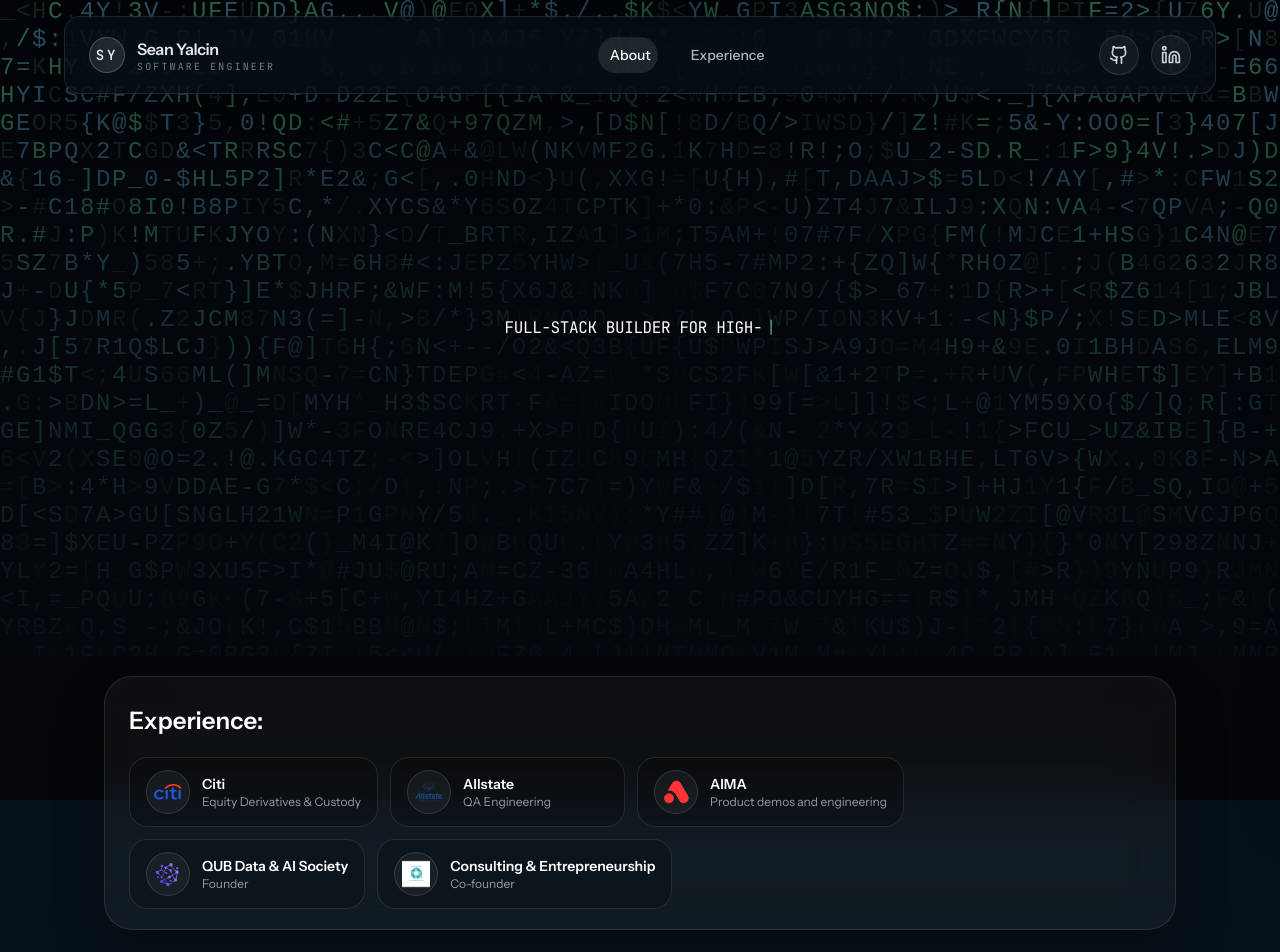
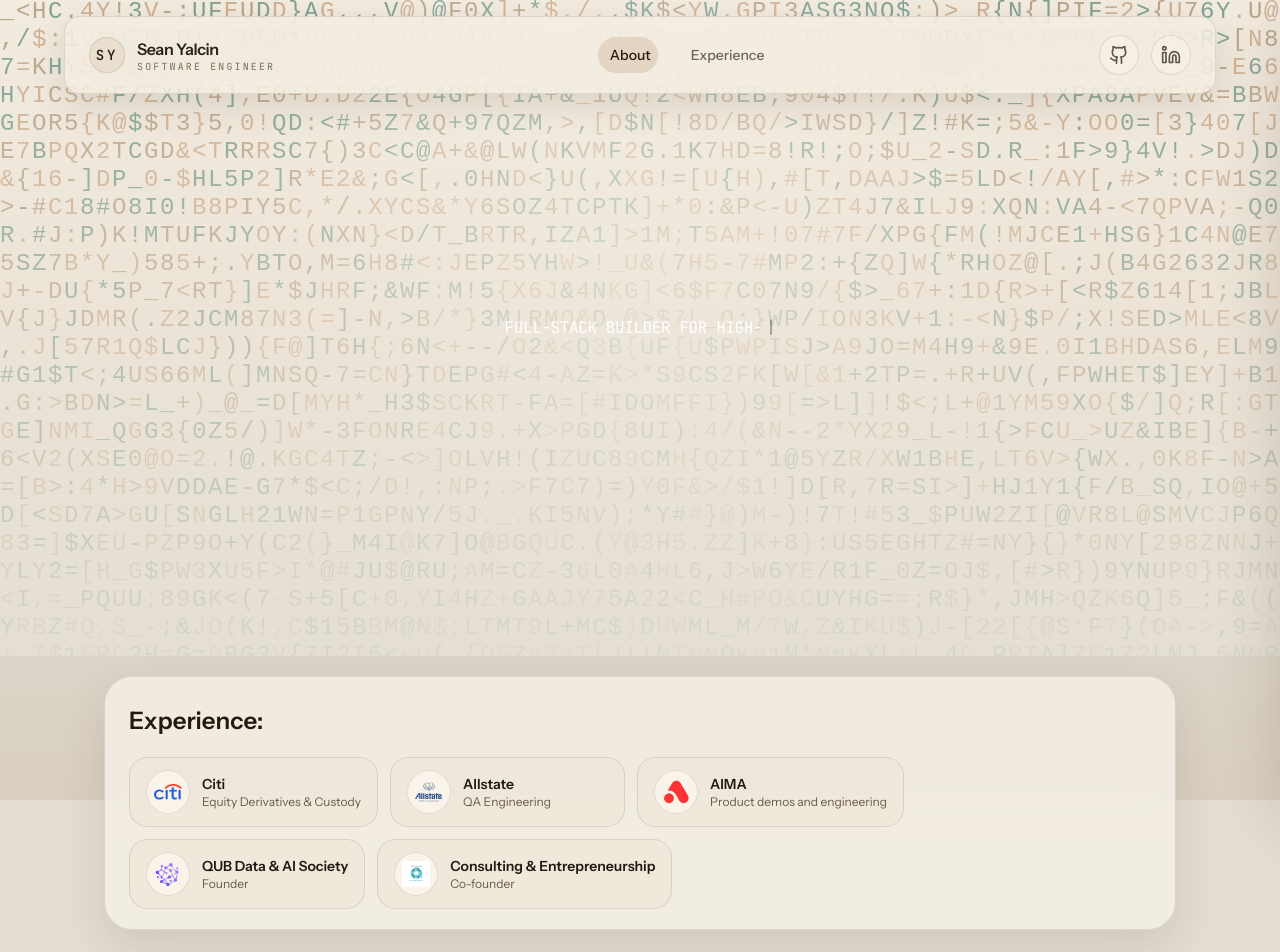
Before and after one commit to syalc1234/portfolio, a Next.js app: page / in a window 1280 px wide. Shown: the top 952 px of the page. Built offline with nearby package versions, Linux system fonts and the light colour scheme.

Commit message:
Updated colour scheme to cream.

```diff
--- a/app/globals.css
+++ b/app/globals.css
@@ -45,24 +45,24 @@
 
 :root {
   --radius: 0.625rem;
-  --background: oklch(0.13 0.03 241);
-  --foreground: oklch(0.96 0.01 241);
-  --card: oklch(0.17 0.03 241);
-  --card-foreground: oklch(0.96 0.01 241);
-  --popover: oklch(0.17 0.03 241);
-  --popover-foreground: oklch(0.96 0.01 241);
-  --primary: oklch(0.82 0.11 180);
-  --primary-foreground: oklch(0.12 0.03 241);
-  --secondary: oklch(0.23 0.02 241);
-  --secondary-foreground: oklch(0.96 0.01 241);
-  --muted: oklch(0.22 0.02 241);
-  --muted-foreground: oklch(0.74 0.02 241);
-  --accent: oklch(0.24 0.04 200);
-  --accent-foreground: oklch(0.96 0.01 241);
+  --background: #e3ddd3;
+  --foreground: #261f17;
+  --card: #f5efe4;
+  --card-foreground: #261f17;
+  --popover: #f8f3eb;
+  --popover-foreground: #261f17;
+  --primary: #2d6a5b;
+  --primary-foreground: #f8f3eb;
+  --secondary: #ddd2c3;
+  --secondary-foreground: #261f17;
+  --muted: #e9e1d6;
+  --muted-foreground: #6b5e50;
+  --accent: #caa676;
+  --accent-foreground: #261f17;
   --destructive: oklch(0.577 0.245 27.325);
-  --border: oklch(0.34 0.02 241 / 60%);
-  --input: oklch(0.28 0.02 241);
-  --ring: oklch(0.78 0.07 190);
+  --border: rgb(54 41 28 / 16%);
+  --input: #ebe3d8;
+  --ring: #2d6a5b;
   --chart-1: oklch(0.646 0.222 41.116);
   --chart-2: oklch(0.6 0.118 184.704);
   --chart-3: oklch(0.398 0.07 227.392);
@@ -133,8 +133,8 @@ html {
   }
 
   ::selection {
-    background: color-mix(in oklab, var(--primary) 70%, white 10%);
-    color: #031018;
+    background: color-mix(in srgb, var(--primary) 70%, white 18%);
+    color: #f7f2e8;
   }
 }
 
@@ -148,24 +148,24 @@ html {
   }
 
   .surface-panel {
-    @apply rounded-[1.75rem] border border-white/10 bg-white/[0.045] shadow-[0_18px_50px_rgba(0,0,0,0.28)] backdrop-blur-xl;
+    @apply rounded-[1.75rem] border border-black/10 bg-[#f6f1e8]/78 shadow-[0_18px_45px_rgba(66,49,34,0.12)] backdrop-blur-xl;
   }
 
   .eyebrow {
-    @apply inline-flex items-center gap-2 rounded-full border border-white/12 bg-white/[0.04] px-3 py-2 text-[0.66rem] font-semibold uppercase tracking-[0.28em] text-white/65;
+    @apply inline-flex items-center gap-2 rounded-full border border-black/10 bg-[#f2ebde]/88 px-3 py-2 text-[0.66rem] font-semibold uppercase tracking-[0.28em] text-[#6d5d4c];
   }
 
   .display-title {
     font-family: var(--font-jetbrains-mono), serif;
-    @apply text-balance tracking-[-0.04em] text-white;
+    @apply text-balance tracking-[-0.04em] text-[#221910];
   }
 
   .muted-copy {
-    @apply text-[0.98rem] leading-7 text-white/68 sm:text-[1.02rem];
+    @apply text-[0.98rem] leading-7 text-[#5d5246] sm:text-[1.02rem];
   }
 
   .hairline {
-    @apply h-px w-full bg-gradient-to-r from-transparent via-white/12 to-transparent;
+    @apply h-px w-full bg-gradient-to-r from-transparent via-black/12 to-transparent;
   }
 }
 
--- a/app/layout.tsx
+++ b/app/layout.tsx
@@ -32,15 +32,15 @@ export default function RootLayout({
   return (
     <html lang="en">
       <body
-        className={`${instrumentSans.variable} ${jetBrainsMono.variable} ${fraunces.variable} overflow-x-hidden bg-[#07111a] text-white antialiased`}
+        className={`${instrumentSans.variable} ${jetBrainsMono.variable} ${fraunces.variable} overflow-x-hidden bg-[#e3ddd3] text-[#261f17] antialiased`}
       >
         <div
           aria-hidden
-          className="pointer-events-none fixed inset-0 -z-10 bg-[radial-gradient(circle_at_top,rgba(76,201,176,0.14),transparent_30%),radial-gradient(circle_at_80%_18%,rgba(255,255,255,0.08),transparent_18%),linear-gradient(180deg,#08111a_0%,#05070b_55%,#030508_100%)]"
+          className="pointer-events-none fixed inset-0 -z-10 bg-[radial-gradient(circle_at_top,rgba(196,157,105,0.28),transparent_32%),radial-gradient(circle_at_80%_18%,rgba(45,106,91,0.14),transparent_20%),linear-gradient(180deg,#efe7db_0%,#e3ddd3_52%,#d8cfc1_100%)]"
         />
         <div
           aria-hidden
-          className="pointer-events-none fixed inset-0 -z-10 opacity-40 [background-image:linear-gradient(rgba(255,255,255,0.04)_1px,transparent_1px),linear-gradient(90deg,rgba(255,255,255,0.04)_1px,transparent_1px)] [background-size:72px_72px] [mask-image:linear-gradient(to_bottom,white,transparent_85%)]"
+          className="pointer-events-none fixed inset-0 -z-10 opacity-50 [background-image:linear-gradient(rgba(53,40,28,0.04)_1px,transparent_1px),linear-gradient(90deg,rgba(53,40,28,0.04)_1px,transparent_1px)] [background-size:72px_72px] [mask-image:linear-gradient(to_bottom,white,transparent_85%)]"
         />
         <Navbar />
         <div className="relative z-10">{children}</div>
--- a/app/page.tsx
+++ b/app/page.tsx
@@ -14,18 +14,18 @@ export default function HomePage() {
             centerVignette={true}
             outerVignette={false}
             smooth={true}
-            glitchColors={["#2b4539", "#61dca3", "#61b3dc"]}
+            glitchColors={["#8f6f49", "#2d6a5b", "#b48356"]}
             characters={"ABCDEFGHIJKLMNOPQRSTUVWXYZ!@#$&*()-_+=/[]{};:<>.,0123456789"}
           />
         </div>
-        <div className="absolute inset-0 z-10 bg-[linear-gradient(180deg,rgba(4,8,13,0.58)_0%,rgba(4,8,13,0.76)_40%,rgba(4,8,13,0.97)_100%)]" />
+        <div className="absolute inset-0 z-10 bg-[linear-gradient(180deg,rgba(246,239,228,0.42)_0%,rgba(234,226,213,0.68)_45%,rgba(227,221,211,0.94)_100%)]" />
 
-        <div className="relative z-20 flex min-h-[72vh] items-center px-4 py-24 text-white sm:min-h-[82vh] sm:px-6 sm:py-32">
+        <div className="relative z-20 flex min-h-[72vh] items-center px-4 py-24 text-[#261f17] sm:min-h-[82vh] sm:px-6 sm:py-32">
           <div className="page-container flex justify-center">
             <div className="flex w-full max-w-5xl justify-center text-center">
               <TextTypeWrapper
                 as="p"
-                className="font-mono-accent w-full text-sm uppercase tracking-[0.22em] text-emerald-200/80 sm:text-base"
+                className="font-mono-accent w-full text-sm uppercase tracking-[0.22em] text-[#5c6d61] sm:text-base"
               />
             </div>
           </div>
--- a/components/LetterGlitch.tsx
+++ b/components/LetterGlitch.tsx
@@ -268,13 +268,13 @@ const LetterGlitch = ({
   }, [motionProfile.speed, motionProfile.smooth]);
 
   return (
-    <div className="relative w-full h-full bg-black overflow-hidden">
+    <div className="relative h-full w-full overflow-hidden bg-[#efe8dc]">
       <canvas ref={canvasRef} className="block w-full h-full" />
       {outerVignette && (
-        <div className="absolute top-0 left-0 w-full h-full pointer-events-none bg-[radial-gradient(circle,_rgba(0,0,0,0)_60%,_rgba(0,0,0,1)_100%)]"></div>
+        <div className="absolute left-0 top-0 h-full w-full pointer-events-none bg-[radial-gradient(circle,_rgba(227,221,211,0)_60%,_rgba(106,84,58,0.3)_100%)]"></div>
       )}
       {centerVignette && (
-        <div className="absolute top-0 left-0 w-full h-full pointer-events-none bg-[radial-gradient(circle,_rgba(0,0,0,0.8)_0%,_rgba(0,0,0,0)_60%)]"></div>
+        <div className="absolute left-0 top-0 h-full w-full pointer-events-none bg-[radial-gradient(circle,_rgba(248,243,235,0.7)_0%,_rgba(248,243,235,0)_60%)]"></div>
       )}
     </div>
   );
--- a/components/Navbar.tsx
+++ b/components/Navbar.tsx
@@ -15,7 +15,7 @@ const NAV_ITEMS: NavItem[] = [
 ];
 
 const ICON_BUTTON =
-  "inline-flex h-11 w-11 items-center justify-center rounded-full border border-white/10 bg-white/5 text-white/80 transition-colors hover:bg-white/10 hover:text-white focus-visible:outline-none focus-visible:ring-2 focus-visible:ring-white/40 sm:h-10 sm:w-10";
+  "inline-flex h-11 w-11 items-center justify-center rounded-full border border-black/10 bg-[#f7f0e6]/88 text-[#5f5549] transition-colors hover:bg-[#efe5d7] hover:text-[#221910] focus-visible:outline-none focus-visible:ring-2 focus-visible:ring-[#2d6a5b]/35 sm:h-10 sm:w-10";
 
 export default function Navbar() {
   const [activeId, setActiveId] = useState<string>("about");
@@ -118,23 +118,23 @@ export default function Navbar() {
     <>
       <div className="fixed inset-x-0 top-3 z-50 flex w-full justify-center px-3 sm:top-4 sm:px-4">
         <nav
-          className={`relative isolate flex w-full max-w-6xl items-center justify-between gap-4 overflow-hidden rounded-2xl border border-white/10 px-3 py-2 shadow-[0_6px_20px_rgba(0,0,0,0.4)] backdrop-blur-md transition-colors motion-reduce:transition-none sm:px-6 sm:py-3 sm:shadow-[0_8px_30px_rgba(0,0,0,0.35)] sm:backdrop-blur-xl ${
-            scrolled ? "bg-[#07111a]/82" : "bg-[#07111a]/58"
+          className={`relative isolate flex w-full max-w-6xl items-center justify-between gap-4 overflow-hidden rounded-2xl border border-black/10 px-3 py-2 shadow-[0_8px_24px_rgba(74,56,38,0.12)] backdrop-blur-md transition-colors motion-reduce:transition-none sm:px-6 sm:py-3 sm:shadow-[0_10px_34px_rgba(74,56,38,0.14)] sm:backdrop-blur-xl ${
+            scrolled ? "bg-[#f3ecdf]/88" : "bg-[#f6efe3]/72"
           }`}
           aria-label="Primary"
         >
           <Link
             href="/"
-            className="flex items-center gap-3 text-white/90 transition-colors hover:text-white focus-visible:outline-none focus-visible:ring-2 focus-visible:ring-white/40"
+            className="flex items-center gap-3 text-[#2a2118] transition-colors hover:text-[#000000] focus-visible:outline-none focus-visible:ring-2 focus-visible:ring-[#2d6a5b]/35"
           >
-            <span className="font-mono-accent flex h-9 w-9 items-center justify-center rounded-full border border-white/20 bg-white/10 text-sm font-semibold uppercase tracking-[0.2em]">
+            <span className="font-mono-accent flex h-9 w-9 items-center justify-center rounded-full border border-black/10 bg-[#eadfce] text-sm font-semibold uppercase tracking-[0.2em] text-[#2a2118]">
               SY
             </span>
             <div className="leading-tight">
               <span className="block text-sm font-semibold tracking-tight sm:text-base">
                 Sean Yalcin
               </span>
-              <span className="font-mono-accent hidden text-[0.62rem] uppercase tracking-[0.22em] text-white/45 sm:block">
+              <span className="font-mono-accent hidden text-[0.62rem] uppercase tracking-[0.22em] text-[#7c6e5c] sm:block">
                 Software Engineer
               </span>
             </div>
@@ -143,10 +143,10 @@ export default function Navbar() {
           <div className="relative hidden items-center justify-center md:flex">
             <div
               ref={listRef}
-              className="relative flex items-center gap-4 rounded-full px-2 py-2 text-sm font-medium text-white/70"
+              className="relative flex items-center gap-4 rounded-full px-2 py-2 text-sm font-medium text-[#6f6458]"
             >
               <span
-                className="pointer-events-none absolute left-0 top-1/2 h-9 -translate-y-1/2 rounded-full bg-white/10 transition-transform duration-300 motion-reduce:transition-none"
+                className="pointer-events-none absolute left-0 top-1/2 h-9 -translate-y-1/2 rounded-full bg-[#e3d5c1] transition-transform duration-300 motion-reduce:transition-none"
                 style={indicatorStyle}
                 aria-hidden
               />
@@ -159,8 +159,8 @@ export default function Navbar() {
                   href={`#${item.id}`}
                   aria-current={activeId === item.id ? "page" : undefined}
                   onClick={() => handleNavClick(item.id)}
-                  className={`relative z-10 px-3 py-2 transition-colors hover:text-white focus-visible:outline-none focus-visible:ring-2 focus-visible:ring-white/40 ${
-                    activeId === item.id ? "text-white" : "text-white/70"
+                  className={`relative z-10 px-3 py-2 transition-colors hover:text-[#221910] focus-visible:outline-none focus-visible:ring-2 focus-visible:ring-[#2d6a5b]/35 ${
+                    activeId === item.id ? "text-[#221910]" : "text-[#6f6458]"
                   }`}
                 >
                   {item.label}
@@ -203,7 +203,7 @@ export default function Navbar() {
       </div>
 
       <div
-        className={`fixed inset-0 z-40 bg-black/60 backdrop-blur-sm transition-opacity duration-300 motion-reduce:transition-none ${
+        className={`fixed inset-0 z-40 bg-[#6f5c46]/22 backdrop-blur-sm transition-opacity duration-300 motion-reduce:transition-none ${
           drawerOpen ? "opacity-100" : "pointer-events-none opacity-0"
         }`}
         onClick={() => setDrawerOpen(false)}
@@ -211,7 +211,7 @@ export default function Navbar() {
       />
 
       <aside
-        className={`fixed right-0 top-0 z-50 flex h-full w-[80vw] max-w-sm flex-col gap-8 border-l border-white/10 bg-[#0b0f14]/95 p-6 text-white shadow-2xl transition-transform duration-300 motion-reduce:transition-none ${
+        className={`fixed right-0 top-0 z-50 flex h-full w-[80vw] max-w-sm flex-col gap-8 border-l border-black/10 bg-[#f4ede2]/96 p-6 text-[#261f17] shadow-[0_20px_60px_rgba(74,56,38,0.18)] transition-transform duration-300 motion-reduce:transition-none ${
           drawerOpen ? "translate-x-0" : "translate-x-full"
         }`}
         role="dialog"
@@ -219,7 +219,7 @@ export default function Navbar() {
         aria-label="Mobile navigation"
       >
         <div className="flex items-center justify-between">
-          <span className="font-mono-accent text-sm font-semibold uppercase tracking-[0.2em] text-white/80">
+          <span className="font-mono-accent text-sm font-semibold uppercase tracking-[0.2em] text-[#675948]">
             Menu
           </span>
           <button
@@ -238,7 +238,7 @@ export default function Navbar() {
               key={item.id}
               href={`#${item.id}`}
               onClick={() => handleNavClick(item.id)}
-              className="rounded-lg px-3 py-3 text-white/80 transition-colors hover:bg-white/10 hover:text-white focus-visible:outline-none focus-visible:ring-2 focus-visible:ring-white/40"
+              className="rounded-lg px-3 py-3 text-[#5f5549] transition-colors hover:bg-[#eadfce] hover:text-[#221910] focus-visible:outline-none focus-visible:ring-2 focus-visible:ring-[#2d6a5b]/35"
             >
               {item.label}
             </a>
@@ -248,7 +248,7 @@ export default function Navbar() {
         <div className="mt-auto flex flex-col gap-4">
           <a
             href="mailto:syalcin01@qub.ac.uk"
-            className="inline-flex items-center justify-center gap-2 rounded-full bg-white px-4 py-3 text-sm font-semibold text-black transition-colors hover:bg-white/90 focus-visible:outline-none focus-visible:ring-2 focus-visible:ring-white/40"
+            className="inline-flex items-center justify-center gap-2 rounded-full bg-[#2d6a5b] px-4 py-3 text-sm font-semibold text-[#f8f3eb] transition-colors hover:bg-[#25584b] focus-visible:outline-none focus-visible:ring-2 focus-visible:ring-[#2d6a5b]/35"
           >
             <Mail className="h-4 w-4" />
             Email
--- a/components/ProofStrip.tsx
+++ b/components/ProofStrip.tsx
@@ -55,7 +55,7 @@ export default function ProofStrip({ variant = "full", className = "" }: ProofSt
   const inner = (
     <div className={`surface-panel px-4 py-4 sm:px-6 sm:py-5 ${className}`}>
       <div className="flex flex-col gap-5">
-        <h2 className="mt-2 text-xl font-semibold text-white sm:text-2xl">
+        <h2 className="mt-2 text-xl font-semibold text-[#221910] sm:text-2xl">
           Experience:
         </h2>
         <ul className="flex snap-x snap-mandatory gap-3 overflow-x-auto pb-1 sm:flex-wrap sm:overflow-visible sm:pb-0">
@@ -64,8 +64,8 @@ export default function ProofStrip({ variant = "full", className = "" }: ProofSt
 
             return (
               <li key={`${item.org}-${item.role}`} className="snap-start">
-                <div className="flex min-w-[220px] items-center gap-3 rounded-[1.15rem] border border-white/10 bg-black/20 px-4 py-3 sm:min-w-[235px]">
-                  <span className="inline-flex h-11 w-11 items-center justify-center rounded-full border border-white/12 bg-white/5 text-white/80">
+                <div className="flex min-w-[220px] items-center gap-3 rounded-[1.15rem] border border-black/10 bg-[#efe7db]/90 px-4 py-3 sm:min-w-[235px]">
+                  <span className="inline-flex h-11 w-11 items-center justify-center rounded-full border border-black/10 bg-[#f9f3ea] text-[#5d5348]">
                     {item.logoSrc ? (
                       <Image
                         src={item.logoSrc}
@@ -80,8 +80,8 @@ export default function ProofStrip({ variant = "full", className = "" }: ProofSt
                     ) : null}
                   </span>
                   <span className="min-w-0">
-                    <span className="block text-sm font-semibold text-white">{item.org}</span>
-                    <span className="block text-[0.72rem] text-white/58 sm:text-xs">
+                    <span className="block text-sm font-semibold text-[#221910]">{item.org}</span>
+                    <span className="block text-[0.72rem] text-[#685c4e] sm:text-xs">
                       {item.role}
                     </span>
                   </span>
@@ -99,7 +99,7 @@ export default function ProofStrip({ variant = "full", className = "" }: ProofSt
   }
 
   return (
-    <section className="relative left-1/2 -mx-[50vw] w-screen text-white">
+    <section className="relative left-1/2 -mx-[50vw] w-screen text-[#261f17]">
       <div className="page-container py-3 sm:py-5">
         {inner}
       </div>
```
Also changed, not shown: components/AboutSection.tsx (+34 -37 lines), components/TechCarousel.tsx (+9 -9 lines).
